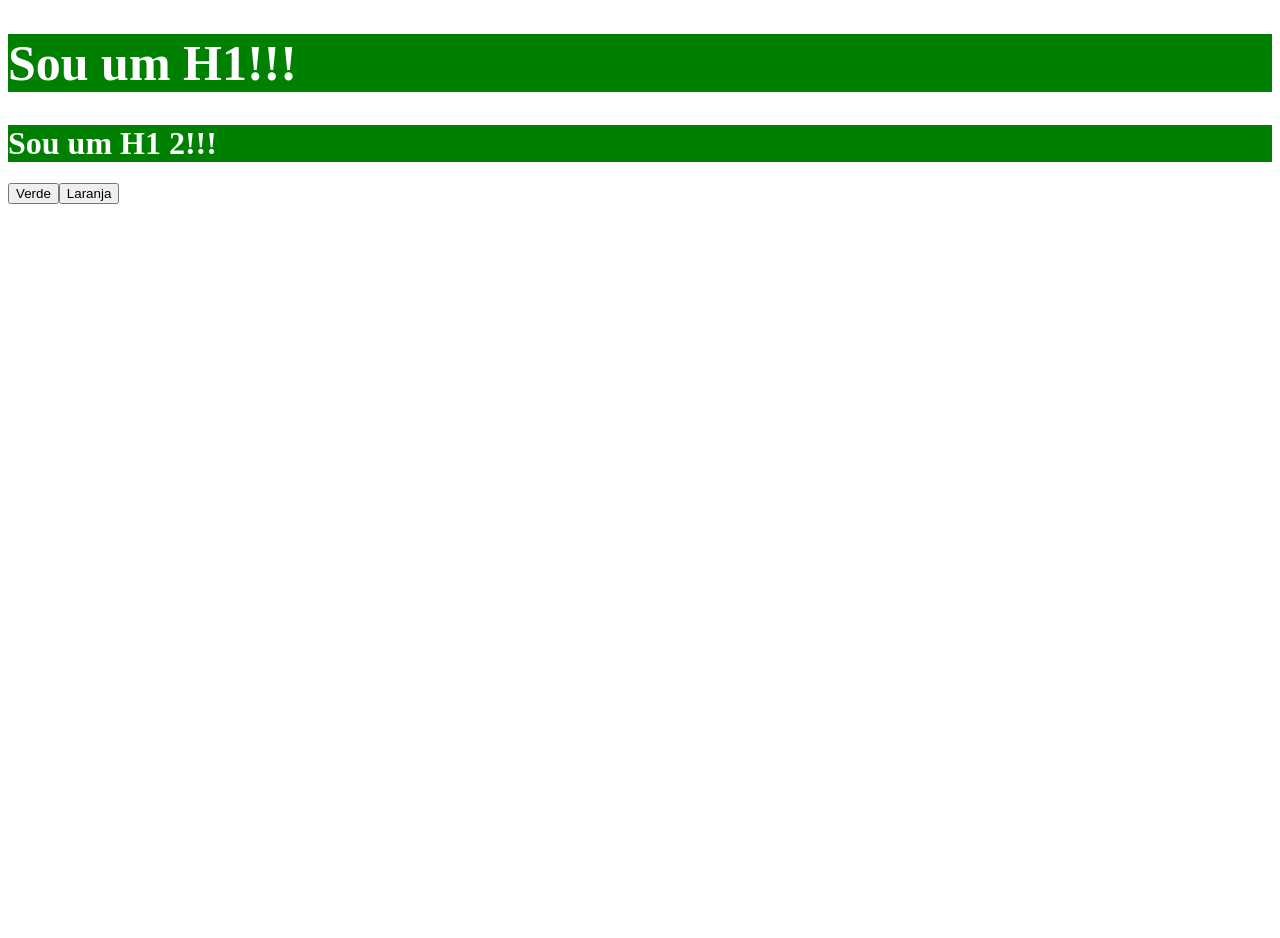
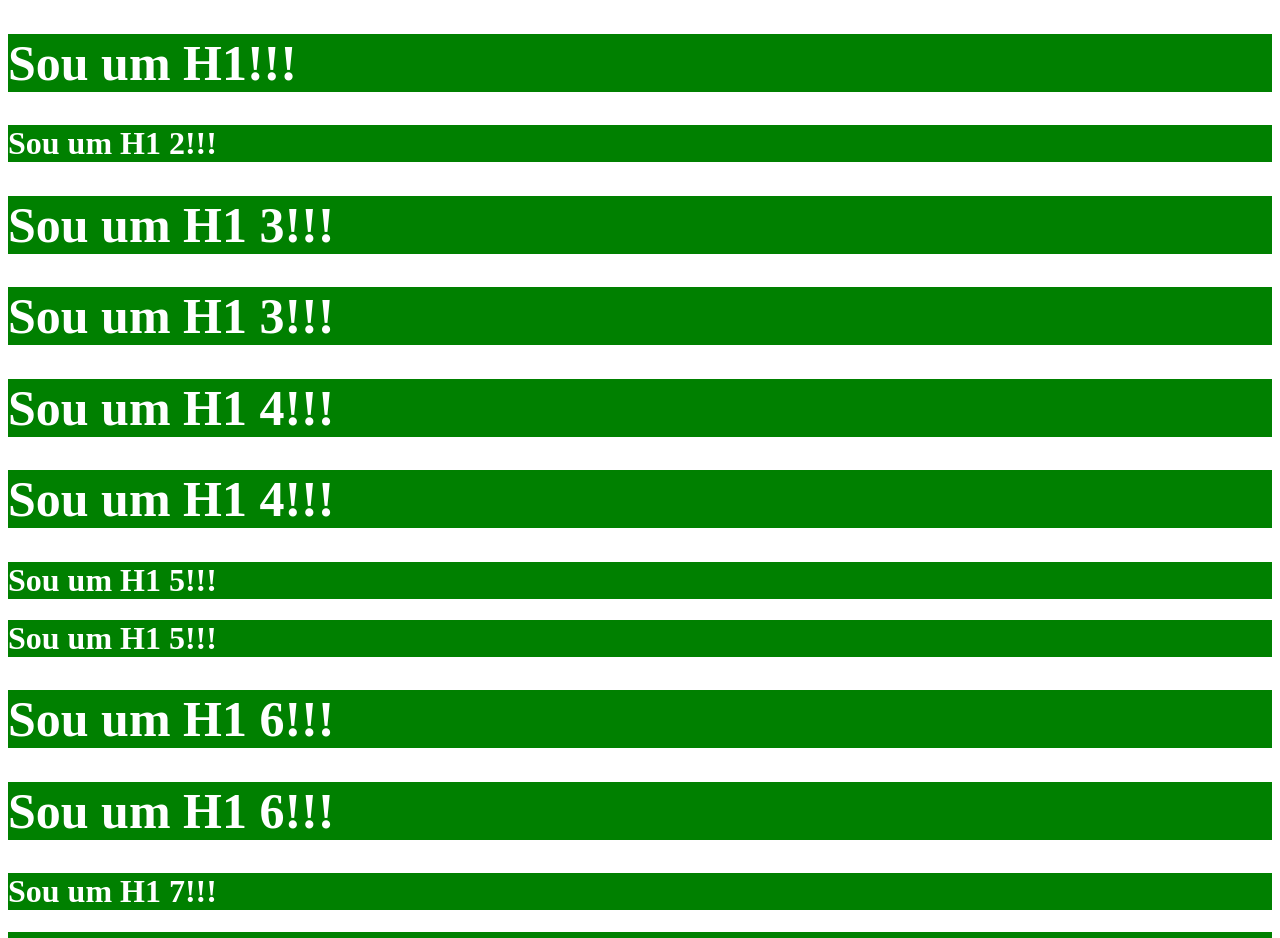
Before and after one commit to thiago-desenv/fundamentos-angular, an Angular app: page / in a window 1280 px wide. Shown: the top 938 px of the page. Before the commit the page ends 800 px from the top, so only its background shows below. Built offline with nearby package versions, Linux system fonts and the light colour scheme.

Commit message:
Testado as diferenças de uso de [ngClass] e [class]

```diff
--- a/src/app/app.component.html
+++ b/src/app/app.component.html
@@ -7,6 +7,26 @@
   'is-green': isGreen,
   'is-orange': !isGreen
 }">Sou um H1 2!!!</h1>
+
+<!-- Strings -->
+<h1 [ngClass]="'is-big is-green'">Sou um H1 3!!!</h1>
+<h1 [class]="'is-big is-green'">Sou um H1 3!!!</h1>
+
+<!-- Arrays -->
+<h1 [ngClass]="['is-big', 'is-green']">Sou um H1 4!!!</h1>
+<h1 [class]="['is-big', 'is-green']">Sou um H1 4!!!</h1>
+
+<!-- Objetos -->
+<h1 [ngClass]="{ 'is-green': isGreen, 'is-orange': !isGreen }">Sou um H1 5!!!</h1>
+<h1 [class]="{ 'is-green': isGreen, 'is-orange': !isGreen }">Sou um H1 5!!!</h1>
+
+<!-- Objetos - Diferença -->
+ <h1 [ngClass]="{ 'is-big is-green': isGreen, 'is-orange': !isGreen }">Sou um H1 6!!!</h1>
+<h1 [class]="{ 'is-big': isGreen, 'is-green': isGreen, 'is-orange': !isGreen }">Sou um H1 6!!!</h1>
+
+
+<h1 [ngClass]="{ 'is-green': isGreen }">Sou um H1 7!!!</h1>
+<h1 [class.is-green]="isGreen">Sou um H1 7!!!</h1>
 
 <button (click)="mudarParaVerde()">Verde</button>
 <button (click)="mudarParaLaranha()">Laranja</button>
```
